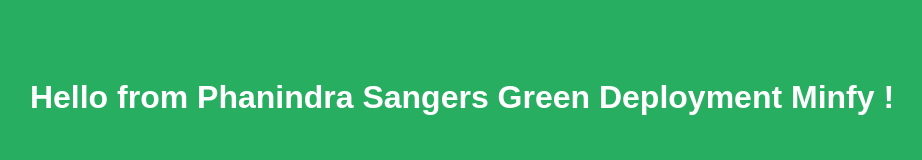
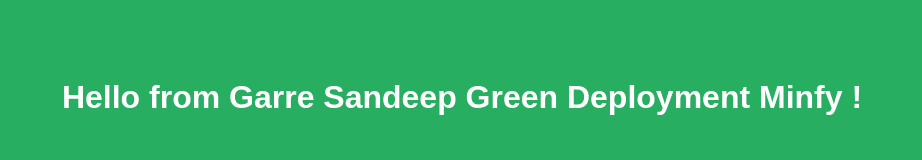
Before and after one commit to garresandeep5/ECS-Canary-Deployments, a plain HTML site: page green/index.html in a window 1280 px wide. Shown: the whole page, without its empty margins (178-1100 px from the left). Drawn offline with Linux system fonts and the light colour scheme.

Commit message:
Update index.html

```diff
--- a/green/index.html
+++ b/green/index.html
@@ -16,6 +16,6 @@
     </style>
 </head>
 <body>
-    <h1>Hello from  Phanindra Sangers  Green Deployment Minfy !</h1>
+    <h1>Hello from  Garre Sandeep  Green Deployment Minfy !</h1>
 </body>
 </html>
```
